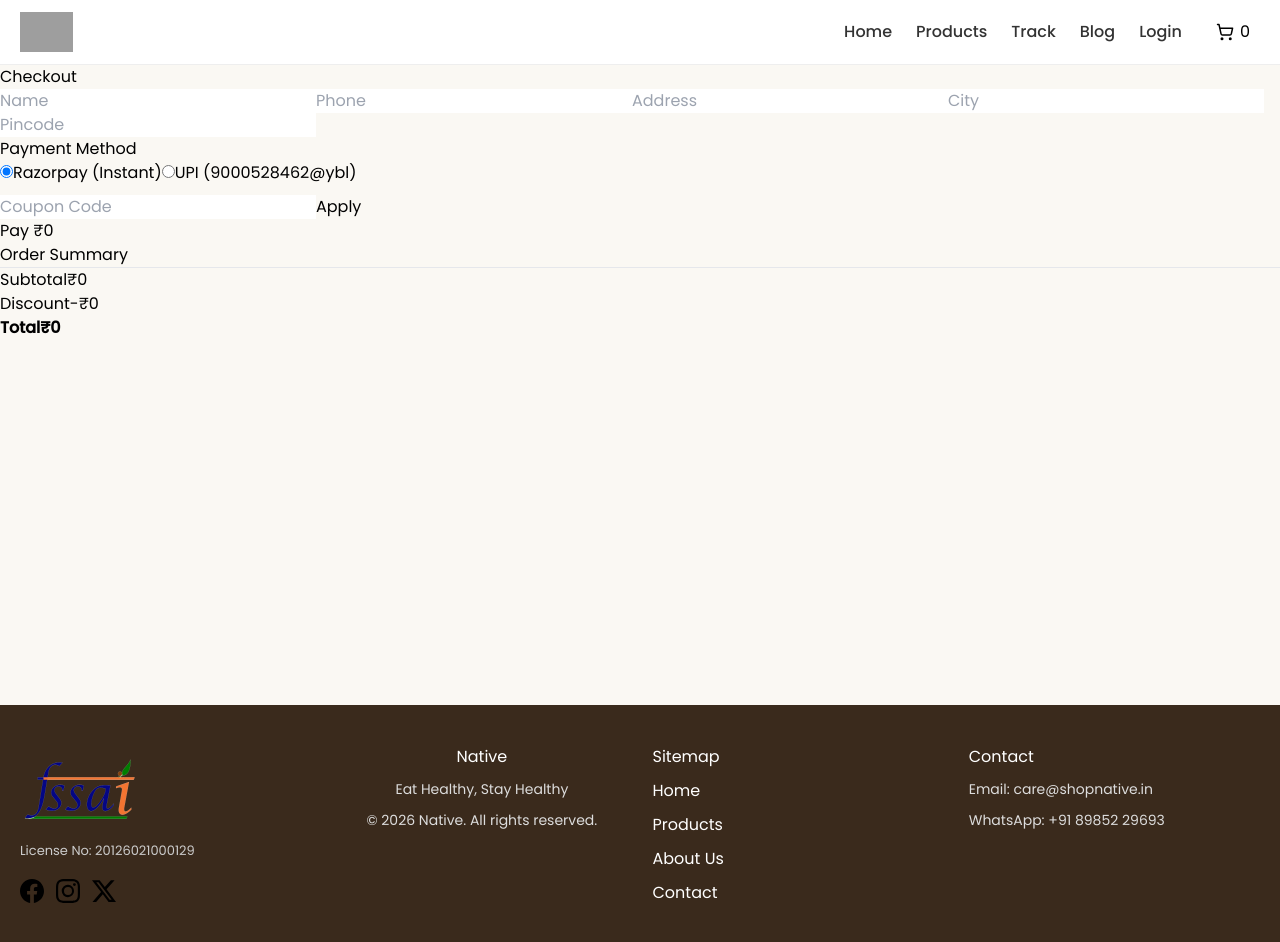
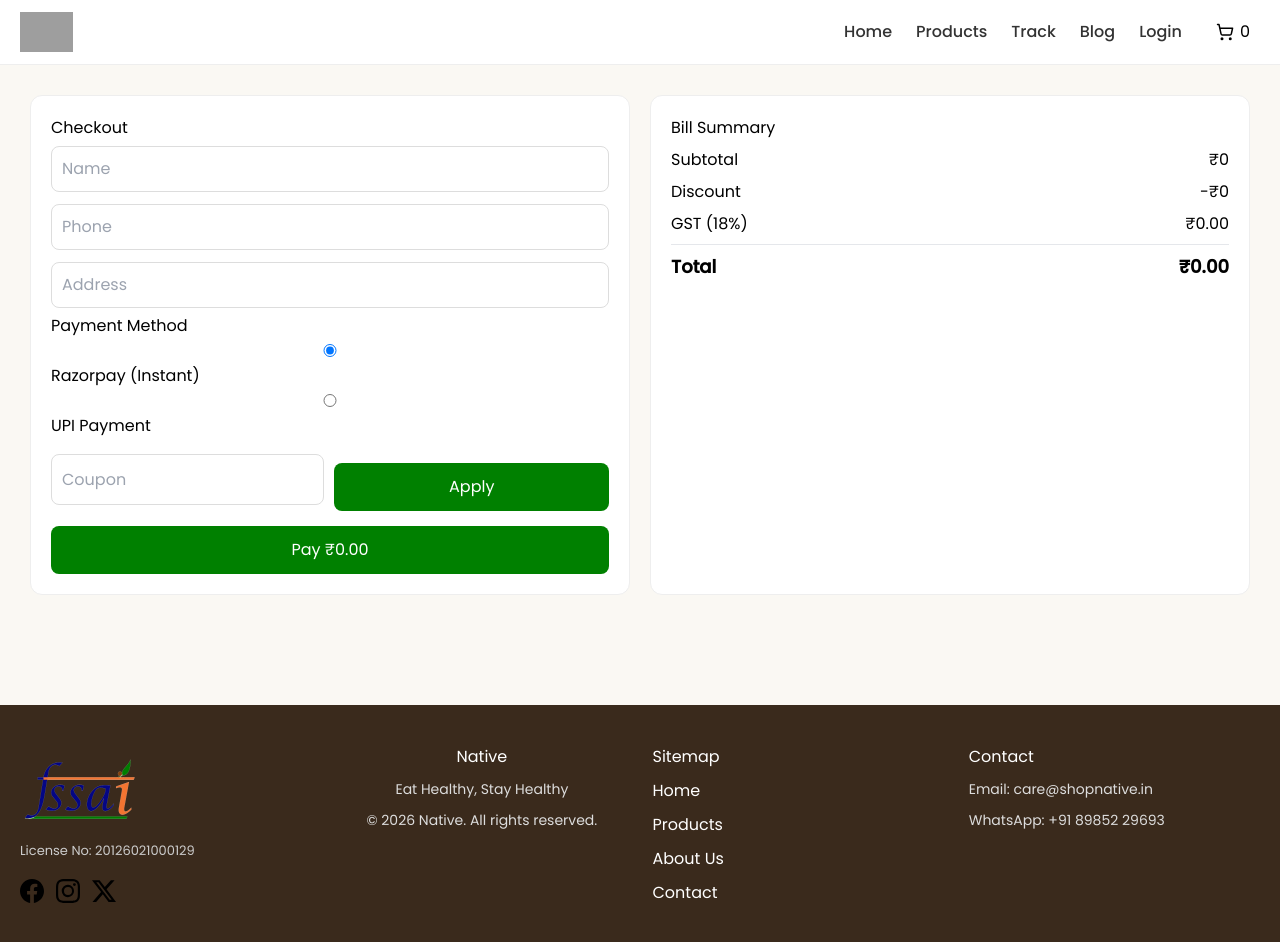
Before and after one commit to nagarajukandula55/native, a Next.js app: page /checkout in a window 1280 px wide. Shown: the top 942 px of the page. Built offline with nearby package versions, Linux system fonts and the light colour scheme; grey boxes are pictures that could not be loaded.

Commit message:
Update page.js

```diff
--- a/app/checkout/page.js
+++ b/app/checkout/page.js
@@ -3,46 +3,41 @@
 import { useState } from "react";
 import { useCart } from "@/context/CartContext";
 import { useRouter } from "next/navigation";
+import QRCode from "react-qr-code";
 
 export default function CheckoutPage() {
   const router = useRouter();
-  const { cart, cartTotal, setCart, closeCart } = useCart();
+  const { cart, cartTotal, setCart } = useCart();
 
-  const [form, setForm] = useState({
-    name: "",
-    phone: "",
-    address: "",
-    city: "",
-    pincode: "",
-  });
-
+  const [form, setForm] = useState({});
   const [paymentMethod, setPaymentMethod] = useState("razorpay");
   const [coupon, setCoupon] = useState("");
   const [discount, setDiscount] = useState(0);
   const [loading, setLoading] = useState(false);
 
-  const handleChange = (e) => {
+  const GST_RATE = 0.18;
+
+  const subtotal = cartTotal;
+  const taxable = subtotal - discount;
+  const gst = taxable * GST_RATE;
+  const total = taxable + gst;
+
+  const upiId = "9000528462@ybl";
+  const upiLink = `upi://pay?pa=${upiId}&pn=Native&am=${total.toFixed(2)}&cu=INR`;
+
+  const handleChange = (e) =>
     setForm({ ...form, [e.target.name]: e.target.value });
-  };
 
-  /* ================= APPLY COUPON ================= */
-  const applyCoupon = async () => {
-    if (!coupon) return;
-
-    // TEMP LOGIC (replace with API later)
+  const applyCoupon = () => {
     if (coupon === "SAVE10") {
-      setDiscount(cartTotal * 0.1);
+      setDiscount(subtotal * 0.1);
     } else {
       setDiscount(0);
-      alert("Invalid Coupon");
+      alert("Invalid coupon");
     }
   };
 
-  const finalAmount = cartTotal - discount;
-
-  /* ================= PLACE ORDER ================= */
-  const handleOrder = async () => {
-    try {
+  const placeOrder = async () => {
     setLoading(true);
 
     const res = await fetch("/api/orders/create", {
@@ -50,7 +45,7 @@ export default function CheckoutPage() {
       headers: { "Content-Type": "application/json" },
       body: JSON.stringify({
         cart,
-          amount: finalAmount,
+        amount: total,
         address: form,
         coupon,
         discount,
@@ -61,142 +56,162 @@ export default function CheckoutPage() {
     const data = await res.json();
 
     if (!data.success) {
-      alert("Order creation failed");
+      alert("Order failed");
       setLoading(false);
       return;
     }
 
     const orderId = data.orderId;
+    sessionStorage.setItem("orderId", orderId);
 
-    // store for safety
-    sessionStorage.setItem("lastOrderId", orderId);
+    setCart([]);
 
     router.push(`/order-success?orderId=${orderId}`);
-
-      /* ================= RAZORPAY ================= */
-      if (paymentMethod === "razorpay") {
-        const options = {
-          key: process.env.NEXT_PUBLIC_RAZORPAY_KEY_ID,
-          amount: order.amount,
-          currency: "INR",
-          order_id: order.id,
-
-          handler: async function (response) {
-            await fetch("/api/orders/verify", {
-              method: "POST",
-              headers: { "Content-Type": "application/json" },
-              body: JSON.stringify(response),
-            });
-
-            setCart([]);
-            closeCart();
-            router.push("/order-success");
-          },
-
-          prefill: {
-            name: form.name,
-            contact: form.phone,
-          },
-        };
-
-        const rzp = new window.Razorpay(options);
-        rzp.open();
-      }
-
-      /* ================= UPI MANUAL ================= */
-      if (paymentMethod === "upi") {
-        alert("Please pay to UPI: 9000528462@ybl");
-
-        setCart([]);
-        closeCart();
-        router.push("/order-pending");
-      }
-
-    } catch (err) {
-      console.error(err);
-      alert("Error placing order");
-    }
-
     setLoading(false);
   };
 
   return (
-    <div className="container">
+    <div className="checkout">
 
-      {/* FORM */}
-      <div className="formBox">
+      {/* LEFT */}
+      <div className="box">
+
         <h2>Checkout</h2>
 
         <input name="name" placeholder="Name" onChange={handleChange} />
         <input name="phone" placeholder="Phone" onChange={handleChange} />
         <input name="address" placeholder="Address" onChange={handleChange} />
-        <input name="city" placeholder="City" onChange={handleChange} />
-        <input name="pincode" placeholder="Pincode" onChange={handleChange} />
 
-        {/* PAYMENT METHOD */}
-        <h4>Payment Method</h4>
+        {/* PAYMENT */}
+        <h3>Payment Method</h3>
 
         <label>
-          <input
-            type="radio"
-            checked={paymentMethod === "razorpay"}
-            onChange={() => setPaymentMethod("razorpay")}
-          />
+          <input type="radio" checked={paymentMethod==="razorpay"}
+            onChange={() => setPaymentMethod("razorpay")} />
           Razorpay (Instant)
         </label>
 
         <label>
-          <input
-            type="radio"
-            checked={paymentMethod === "upi"}
-            onChange={() => setPaymentMethod("upi")}
-          />
-          UPI (9000528462@ybl)
+          <input type="radio" checked={paymentMethod==="upi"}
+            onChange={() => setPaymentMethod("upi")} />
+          UPI Payment
         </label>
 
+        {/* UPI SECTION */}
+        {paymentMethod === "upi" && (
+          <div className="upiBox">
+
+            <h4>Scan & Pay</h4>
+
+            <QRCode value={upiLink} size={180} />
+
+            <p>UPI ID: <b>{upiId}</b></p>
+
+            <a href={upiLink} className="payBtn">
+              Pay via GPay / PhonePe
+            </a>
+
+          </div>
+        )}
+
         {/* COUPON */}
-        <div style={{ marginTop: 10 }}>
+        <div className="coupon">
           <input
-            placeholder="Coupon Code"
+            placeholder="Coupon"
             value={coupon}
             onChange={(e) => setCoupon(e.target.value)}
           />
           <button onClick={applyCoupon}>Apply</button>
         </div>
 
-        <button onClick={handleOrder} disabled={loading}>
-          {loading ? "Processing..." : `Pay ₹${finalAmount}`}
+        <button onClick={placeOrder} disabled={loading}>
+          {loading ? "Processing..." : `Pay ₹${total.toFixed(2)}`}
         </button>
+
       </div>
 
-      {/* SUMMARY */}
-      <div className="summaryBox">
-        <h3>Order Summary</h3>
+      {/* RIGHT */}
+      <div className="box">
 
-        {cart.map((item) => (
-          <div key={item.productId} className="row">
-            <span>{item.name} x {item.qty}</span>
-            <span>₹{item.price * item.qty}</span>
-          </div>
-        ))}
+        <h3>Bill Summary</h3>
+
+        <div className="row"><span>Subtotal</span><span>₹{subtotal}</span></div>
+        <div className="row"><span>Discount</span><span>-₹{discount}</span></div>
+        <div className="row"><span>GST (18%)</span><span>₹{gst.toFixed(2)}</span></div>
 
         <hr />
 
-        <div className="row">
-          <span>Subtotal</span>
-          <span>₹{cartTotal}</span>
+        <div className="row total">
+          <b>Total</b>
+          <b>₹{total.toFixed(2)}</b>
         </div>
 
-        <div className="row">
-          <span>Discount</span>
-          <span>-₹{discount}</span>
       </div>
 
-        <div className="row total">
-          <strong>Total</strong>
-          <strong>₹{finalAmount}</strong>
-        </div>
-      </div>
+      <style jsx>{`
+        .checkout {
+          display: grid;
+          grid-template-columns: 1fr 1fr;
+          gap: 20px;
+          padding: 30px;
+        }
+
+        .box {
+          background: #fff;
+          padding: 20px;
+          border-radius: 12px;
+          border: 1px solid #eee;
+        }
+
+        input {
+          width: 100%;
+          padding: 10px;
+          margin: 6px 0;
+          border: 1px solid #ddd;
+          border-radius: 8px;
+        }
+
+        .row {
+          display: flex;
+          justify-content: space-between;
+          margin: 8px 0;
+        }
+
+        .upiBox {
+          margin-top: 15px;
+          text-align: center;
+        }
+
+        .payBtn {
+          display: inline-block;
+          margin-top: 10px;
+          padding: 10px 15px;
+          background: black;
+          color: white;
+          border-radius: 8px;
+          text-decoration: none;
+        }
+
+        .coupon {
+          display: flex;
+          gap: 10px;
+          margin-top: 10px;
+        }
+
+        button {
+          width: 100%;
+          margin-top: 15px;
+          padding: 12px;
+          background: green;
+          color: white;
+          border: none;
+          border-radius: 8px;
+        }
+
+        .total {
+          font-size: 18px;
+        }
+      `}</style>
     </div>
   );
 }
```
Lines whose indentation alone changed are shown as unchanged.
